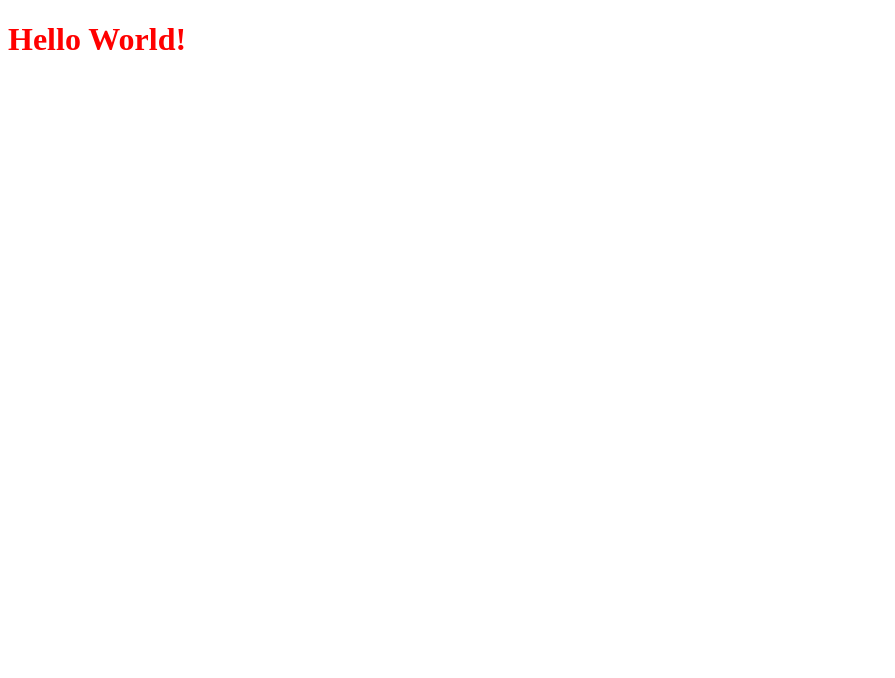
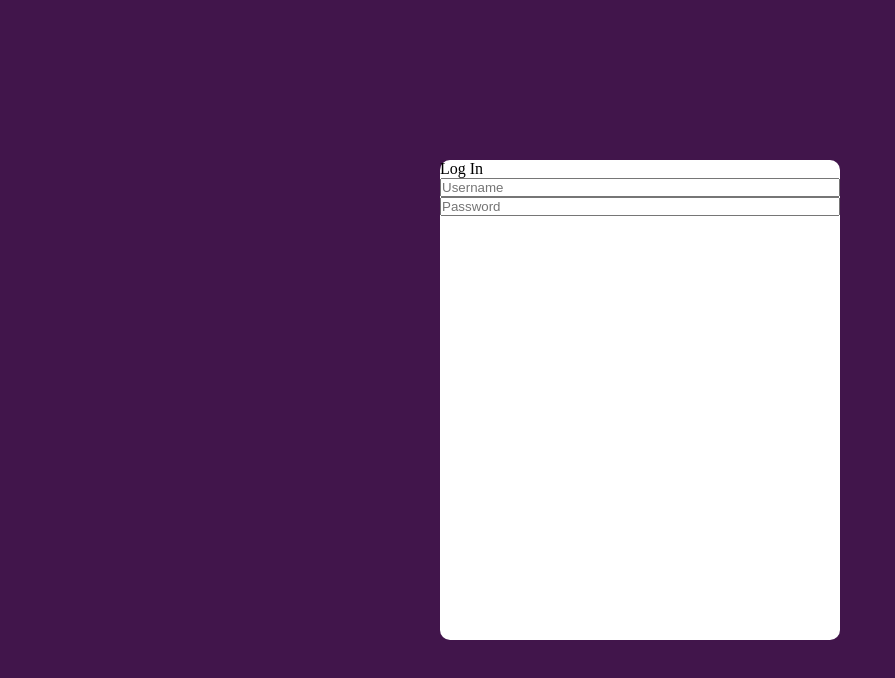
Before and after one commit to dustinburda/SlackClone, a plain HTML site: page SlackClone/frontend/index.html in a window 1280 px wide. Shown: the whole page, without its empty margins (0-895 px from the left). Drawn offline with Linux system fonts and the light colour scheme.

Commit message:
login card

```diff
--- a/SlackClone/frontend/index.html
+++ b/SlackClone/frontend/index.html
@@ -5,8 +5,22 @@
     <meta name="viewport" content="width=device-width, initial-scale=1.0">
     <title>Document</title>
     <link rel="stylesheet" href="styles.css">
+
 </head>
 <body>
-    <h1>Hello World!</h1>
+    <div class="welcome-page hidden">
+        <h1>Hello World!</h1>
+    </div>
+
+    <div class="login-page hidden">
+
+        <div class="login-card">
+            <div class="login-card-title">Log In</div>
+            <input type="text" id="username" placeholder="Username"/>
+            <input type="text" id="password" placeholder="Password"/>
+        </div>
+    </div>
+
+    <script src="script.js" type="text/javascript"></script>
 </body>
 </html>
--- /dev/null
+++ b/SlackClone/frontend/script.js
@@ -0,0 +1,7 @@
+let loginPage = document.querySelector(".login-page")
+window.console.log(loginPage)
+
+let welcomePage = document.querySelector(".welcome-page")
+window.console.log(welcomePage)
+
+loginPage.classList.remove("hidden")
--- a/SlackClone/frontend/styles.css
+++ b/SlackClone/frontend/styles.css
@@ -1,3 +1,37 @@
-h1 {
-    color: red;
+* {
+    box-sizing: border-box;
+    margin: 0px;
+    padding: 0px;
 }
+
+.login-page {
+    background-color: #41154b;
+    height: 100vh;
+    width: 100vw;
+
+    display: flex;
+    align-items: center;
+    justify-content: center;
+}
+
+
+.login-card {
+    width: 50vh;
+    height: 60vh;
+
+    background-color: white;
+
+    max-height: 1000px;
+    max-width: 500px;
+
+    border-radius: 10px;
+
+    display: flex;
+    flex-direction: column;
+}
+
+
+
+.hidden {
+    display: none;
+}
```
